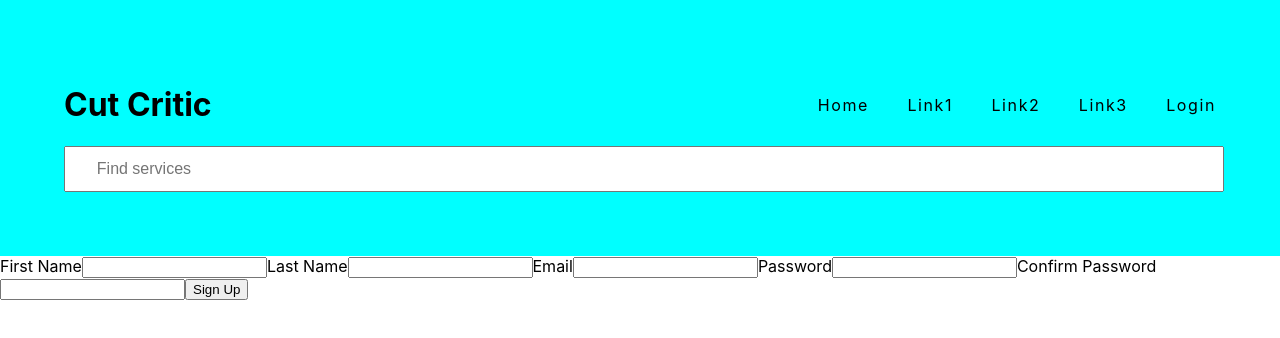
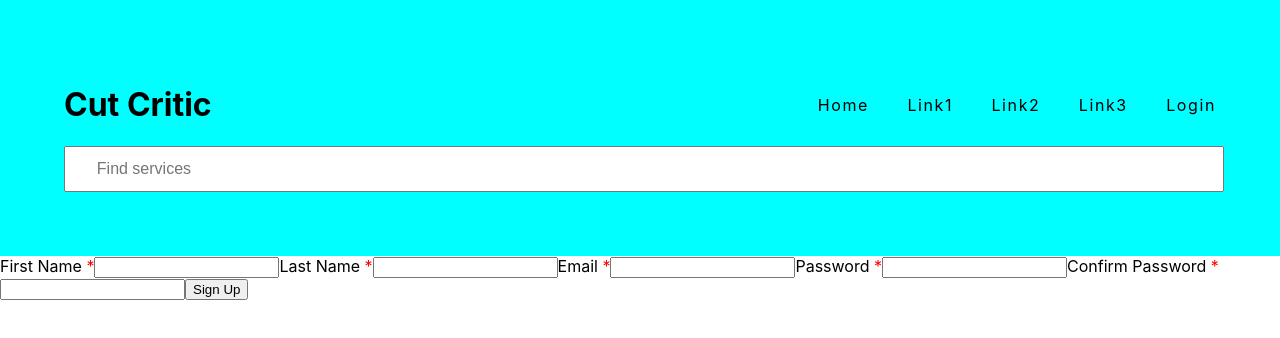
Before and after one commit to Parrasite9/cutcritic, a React (Create React App) app: page / in a window 1280 px wide. Shown: the top 338 px of the page. Built offline with nearby package versions, Linux system fonts and the light colour scheme.

Commit message:
Span elements have been created for * and they now have the color red

```diff
--- a/src/CSS/SignUp.css
+++ b/src/CSS/SignUp.css
@@ -0,0 +1,3 @@
+form > label > span {
+    color: red;
+}
--- a/src/Components/SignUp.js
+++ b/src/Components/SignUp.js
@@ -31,14 +31,14 @@ function SignUp() {
       <form onSubmit={handleSubmit}>
         {/* FIRST NAME  */}
         <label>
-          First Name
+          First Name <span>*</span>
           <input type="text" value={firstName} onChange={(e) =>
             setFirstName(e.target.value)} required />
         </label>
 
         {/* LAST NAME  */}
         <label>
-          Last Name
+          Last Name <span>*</span>
           <input type="text" value={lastName} onChange={(e) =>
           setLastName(e.target.value)} />
         </label>
@@ -46,21 +46,21 @@ function SignUp() {
 
         {/* EMAIL  */}
         <label>
-          Email
+          Email <span>*</span>
           <input type="text" value={email} onChange={(e) =>
             setEmail(e.target.value)} required />
         </label>
 
         {/* PASSWORD  */}
         <label>
-          Password
+          Password <span>*</span>
           <input type="text" value={password} onChange={(e) =>
             setPassword(e.target.value)} required />
         </label>
 
         {/* CONFIRM PASSWORD  */}
         <label htmlFor="">
-          Confirm Password
+          Confirm Password <span>*</span>
           <input type="text" value={confPassword} onChange={(e) =>
             setConfPassword(e.target.value)} required />
         </label>
```
